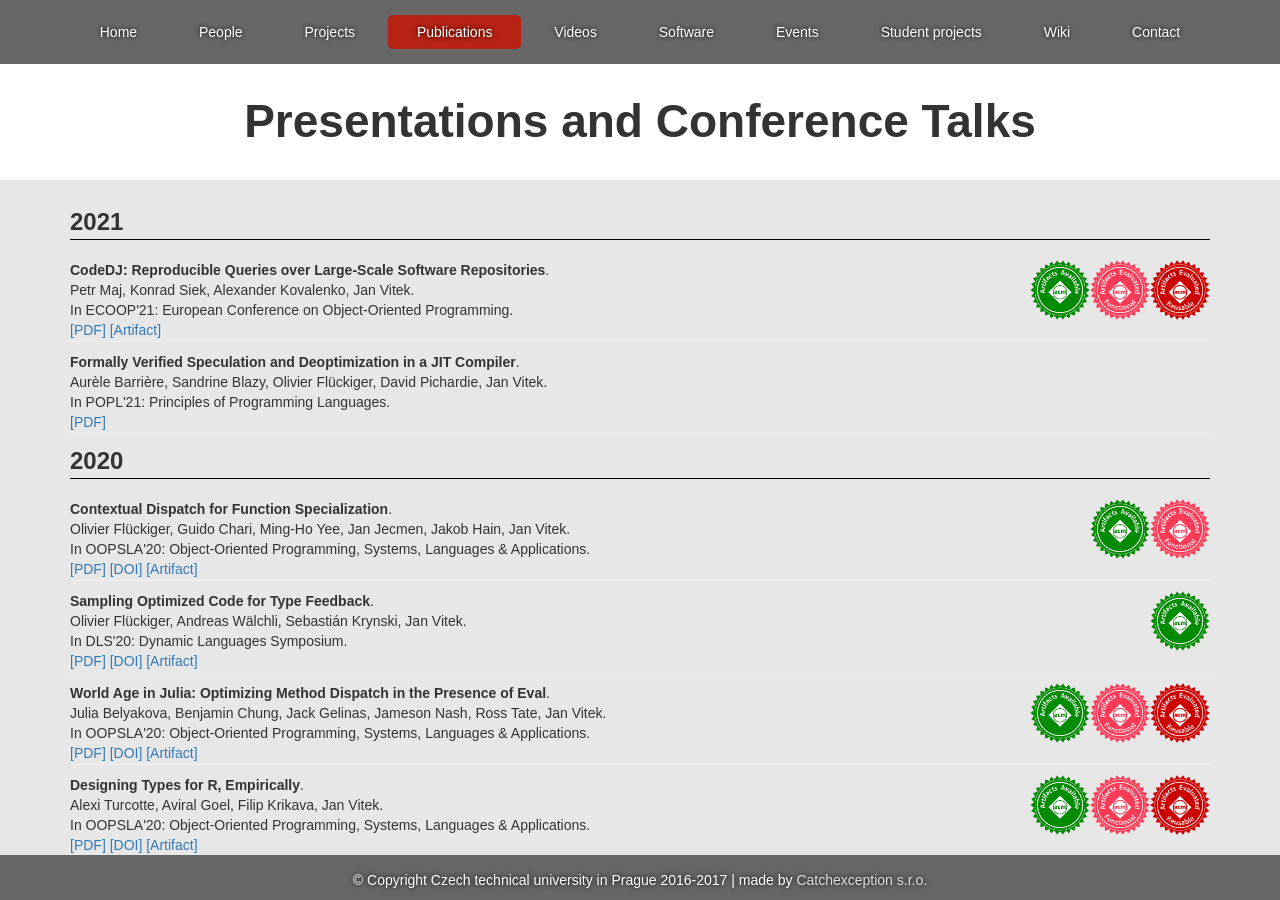
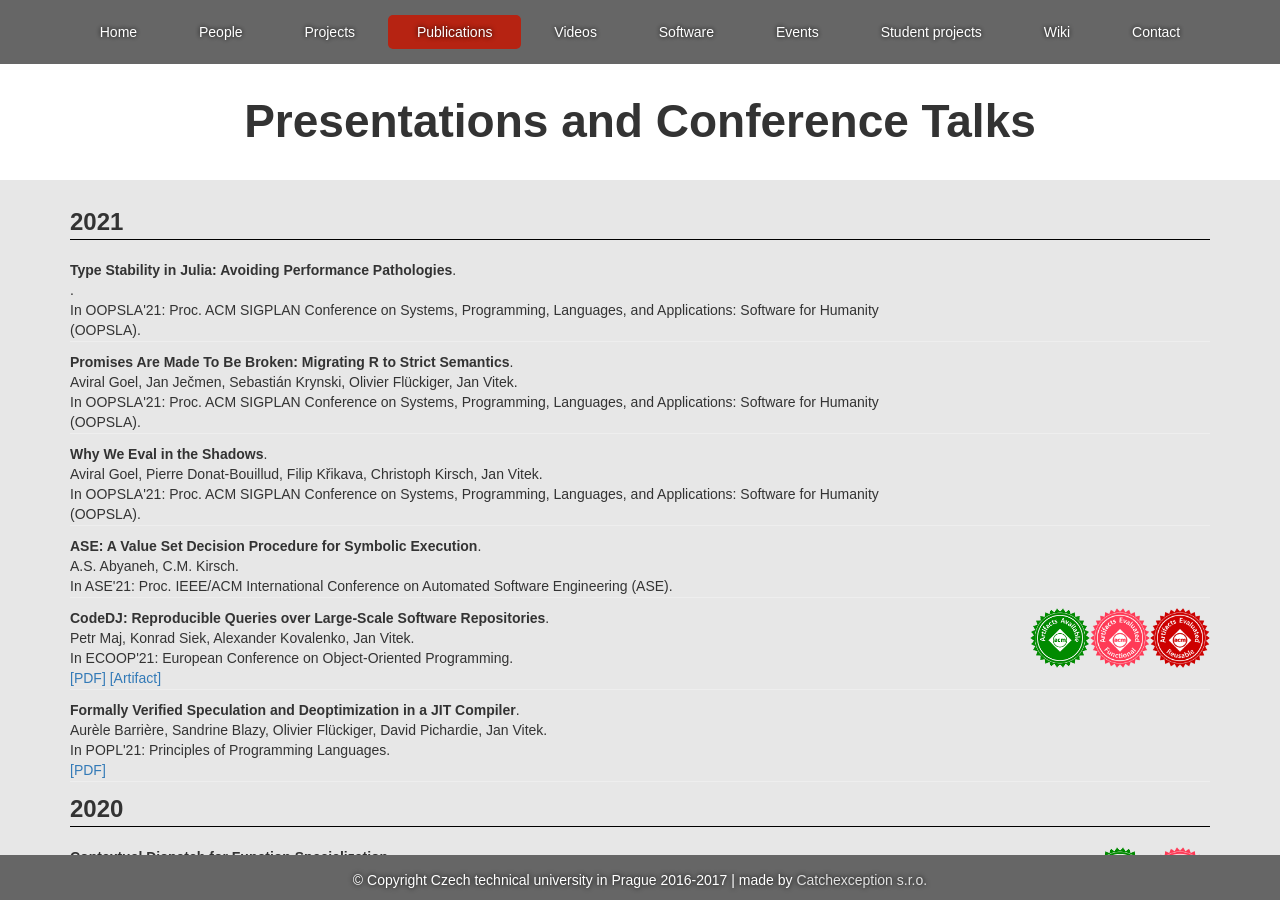
Before and after one commit to PRL-PRG/prl-prg.github.io, a Jekyll site: the page built from publications.md, in a window 1280 px wide and 900 px high. Built offline with Jekyll 4.4.1, drawn with Linux system fonts in a browser that asks for light colours.

Commit message:
update publications

```diff
--- a/publications.md
+++ b/publications.md
@@ -10,6 +10,82 @@ displayed_years:
 publications:
 
 ##### 2021 #####
+
+ - year: 2021
+   title: "Type Stability in Julia: Avoiding Performance Pathologies"
+   authors: ""
+   publication: "Proc. ACM SIGPLAN Conference on Systems, Programming, Languages, and Applications: Software for Humanity (OOPSLA)"
+   short_publication: "OOPSLA'21"
+## TODO: badges, links
+#    badges:
+#    - "acm_artifact_available"
+#    - "acm_artifact_evaluated_functional"
+#    - "acm_artifact_evaluated_reusable"
+#    links:
+#    - text: PDF
+#      link:
+#    - text: Artifact
+#      link:
+   grants:
+   - ELE
+   - BC
+
+ - year: 2021
+   title: "Promises Are Made To Be Broken: Migrating R to Strict Semantics"
+   authors: "Aviral Goel, Jan Ječmen, Sebastián Krynski, Olivier Flückiger, Jan Vitek"
+   publication: "Proc. ACM SIGPLAN Conference on Systems, Programming, Languages, and Applications: Software for Humanity (OOPSLA)"
+   short_publication: "OOPSLA'21"
+## TODO: badges, links
+#    badges:
+#    - "acm_artifact_available"
+#    - "acm_artifact_evaluated_functional"
+#    - "acm_artifact_evaluated_reusable"
+#    links:
+#    - text: PDF
+#      link:
+#    - text: Artifact
+#      link:
+   grants:
+   - ELE
+   - BC
+
+ - year: 2021
+   title: "Why We Eval in the Shadows"
+   authors: "Aviral Goel, Pierre Donat-Bouillud, Filip Křikava, Christoph Kirsch, Jan Vitek"
+   publication: "Proc. ACM SIGPLAN Conference on Systems, Programming, Languages, and Applications: Software for Humanity (OOPSLA)"
+   short_publication: "OOPSLA'21"
+## TODO: badges, links
+#    badges:
+#    - "acm_artifact_available"
+#    - "acm_artifact_evaluated_functional"
+#    - "acm_artifact_evaluated_reusable"
+#    links:
+#    - text: PDF
+#      link:
+#    - text: Artifact
+#      link:
+   grants:
+   - ELE
+   - BC
+
+ - year: 2021
+   title: "ASE: A Value Set Decision Procedure for Symbolic Execution"
+   authors: "A.S. Abyaneh, C.M. Kirsch"
+   publication: "Proc. IEEE/ACM International Conference on Automated Software Engineering (ASE)"
+   short_publication: "ASE'21"
+## TODO: badges, links
+#    badges:
+#    - "acm_artifact_available"
+#    - "acm_artifact_evaluated_functional"
+#    - "acm_artifact_evaluated_reusable"
+#    links:
+#    - text: PDF
+#      link:
+#    - text: Artifact
+#      link:
+   grants:
+   - ELE
+   - BC
 
  - year: 2021
    title: "CodeDJ: Reproducible Queries over Large-Scale Software Repositories"
```
